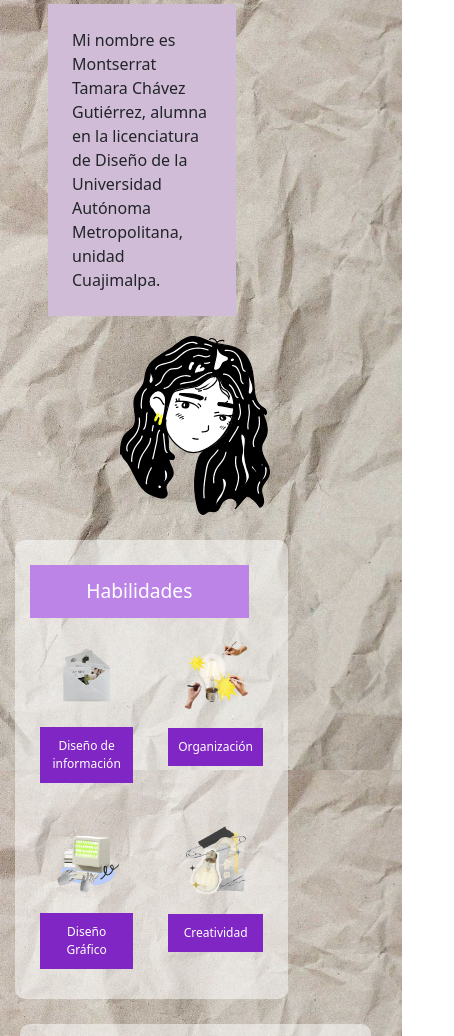
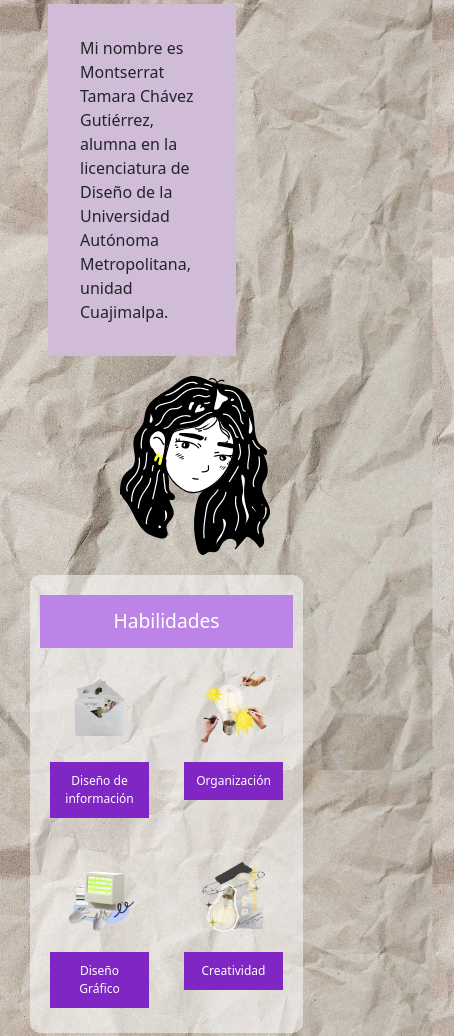
Before and after one commit to tammmmmy1/portafoliotamara, a plain HTML site: page index.html in a window 390 px wide. Shown: the part 74-1110 px from the top of the page, 454 px wide, since content can reach past the window. Drawn offline with nearby package versions, Linux system fonts and the light colour scheme.

Commit message:
avance responsivo

```diff
--- a/index.html
+++ b/index.html
@@ -138,7 +138,7 @@
 
  <section>
 
-  <div class="rectangulo col-10 col-lg-9"style="margin-top: 0px;display: flex;flex-wrap: wrap;justify-content: center;">
+  <div class="rectangulo col-12 col-lg-9"style="margin-top: 0px;display: flex;flex-wrap: wrap;justify-content: center;">
     <ul>
       <li><button
          class="button3"
@@ -231,8 +231,23 @@
 
 
 <!-- fin -->
-<section style="margin-top: 40px;">
-  <div class="rectangulo col-12 col-lg-7 text-center"style="margin-top: 0px;";>
+<section>
+  <div class="rectangulo col-12 col-lg-9 text-center"style="margin-top: 20px;display: flex;flex-wrap: wrap;justify-content: center;">
+    <div class="col-lg-3 d-block text-center"style="justify-content: center;align-items: center;">
+
+      <button
+      class="button3"
+      onclick="location.href='src/pages/trabajos.html'"
+      type="button">
+      Trabajos
+      </button>
+      <img src="./src/img/gato.svg" alt="gato"class="col-12">
+    </div>
+
+
+
+
+<!--
     <ul>
       <li>
         <button
@@ -245,7 +260,7 @@
       </li>
     </ul>
 
-
+       -->
 
   </div>
   </section>
--- a/media.css
+++ b/media.css
@@ -11,33 +11,30 @@
     }
 
     /* Tipografía responsiva */
-    h1.tittle {
-        font-size: 2rem !important;
+    #about h1.tittle {
+        font-size: 2rem;
         text-align: center;
-        margin: 20px 0 !important;
+        margin: 20px 0;
     }
 
     h2.subtittle, h3.resaltado, h4.negritas {
-        font-size: 1.5rem !important;
+        font-size: 1.5rem;
         text-align: center;
     }
 
-    p.texto {
-        font-size: 1rem !important;
+    #about p.texto {
+        font-size: 1rem;
         line-height: 1.5;
-        padding: 1rem !important;
+        padding: 1rem;
     }
 
     /* Contenedores principales */
-
-    .container0{
-        display: flex ;
+    .container0 {
+        display: flex;
         flex-direction: row;
         justify-content: space-between;
         margin: 70px;
-        /* margin-left: 5px; */
-        }
-
+    }
 
     .container6 {
         flex-direction: column;
@@ -45,68 +42,67 @@
         padding: 0 10px;
     }
 
-    /* Recuadros y rectángulos - tamaño consistente */
-
+    /* Recuadros y rectángulos */
     .recuadro1 {
-        width: 500vw !important;
-        margin: 5px !important;
+        width: 98vw;
+        margin: 5px;
         margin-left: 2%;
-        padding: 15px !important;
+        padding: 15px;
         border-radius: 10px;
         align-content: center;
     }
 
     .rectangulo {
-        width: 90vw !important;
-        margin: 20px auto !important;
-        padding: 15px !important;
+        width: 90vw;
+        margin: 2px;
+        margin-left: 20px;
+        padding: 15px;
         border-radius: 10px;
         align-content: center;
     }
 
-    /* Recuadro de habilidades - 4 columnas */
-    .recuadro {
-        display: grid !important;
-        grid-template-columns: repeat(2, 1fr) !important;
-        gap: 15px !important;
-        width: auto !important;
-        max-width: auto !important;
-        margin: 0 auto !important;
-        padding: 0 !important;
+    /* Recuadro de habilidades */
+    .recuadro1 .recuadro {
+        display: grid;
+        grid-template-columns: repeat(2, 1fr);
+        gap: 15px;
+        width: auto;
+        max-width: auto;
+        margin: 0 auto;
+        padding: 0;
     }
 
-    /* Elementos dentro del recuadro de habilidades */
+
+
+    /* Elementos dentro del recuadro */
     .recuadro > div {
-        width: 100% !important;
-        margin: 0 !important;
-        padding: 10px !important;
+        width: 100%;
+        margin: 0;
+        padding: 10px;
     }
 
-    /* Imágenes responsivas */
+    /* Imágenes */
     .recuadro img {
-        max-width: 80% !important;
+        max-width: 80%;
         height: auto;
         display: block;
-        margin: 0 auto 10px !important;
+        margin: 0 auto 10px;
     }
 
     /* Botones */
-    .button1, .button2, .button3, .button4 {
-        width: 100% !important;
-        padding: 10px !important;
-        margin: 5px 0 !important;
-        font-size: 12px !important;
-        box-sizing: border-box;
-        text-align: center;
+    .recuadro1 .button3 {
+        font-size: 1.2rem;
+        padding: 12px;
+        margin: 10px auto;
+        display: block;
+        width: 100%;
     }
 
-    /* Ajuste para el botón grande */
-    .button3 {
-        font-size: 1.2rem !important;
-        padding: 12px !important;
-        margin: 10px auto !important;
-        display: block;
-        width: 90% !important;
+    .recuadro .button2 {
+        width: 100%;
+        padding: 10px;
+        margin: 5px 0;
+        font-size: 12px;
     }
 
     /* Listas */
@@ -122,56 +118,44 @@
 
     /* Sección about */
     #about .row {
-        flex-direction: column !important;
+        flex-direction: column;
     }
-
 
     #about p {
         background-color: var(--color-background);
-        padding: 1.5rem !important;
-        margin: 0 0 20px 0 !important;
-        width: 100% !important;
-        font-size: 1rem !important;
+        padding: 1.5rem;
+        margin: 0 0 20px 0;
+        width: 100%;
+        font-size: 1rem;
     }
 
     #about .col-2 {
-        width: 100% !important;
+        width: 100%;
         text-align: center;
     }
 
     #about img {
-        width: 150px !important;
+        width: 150px;
         height: auto;
-        margin: 0 auto !important;
+        margin: 0 auto;
     }
 
-    /* Ajuste para el recuadro de software */
-    /* .recuadro8 {
-        display: grid !important;
-        grid-template-columns: repeat(2, 1fr) !important;
-        gap: 15px !important;
-        width: 90vw !important;
-        max-width: 400px !important;
-        margin: 0 auto !important;
-    } */
-
-    .recuadro8{
+    /* Recuadro de software */
+    .recuadro8 {
         display: flex;
         align-items: center;
         justify-content: center;
         gap: 15px;
         padding: 10px;
-        max-width: auto !important;
-        }
+        max-width: auto;
+    }
 
-.container10{
-align-items: center;
-margin: auto;
-}
+    .container10 {
+        align-items: center;
+        margin: auto;
+    }
 
-
-
-    /* Footer vacío */
+    /* Footer */
     footer {
         padding: 20px 0;
     }
```
